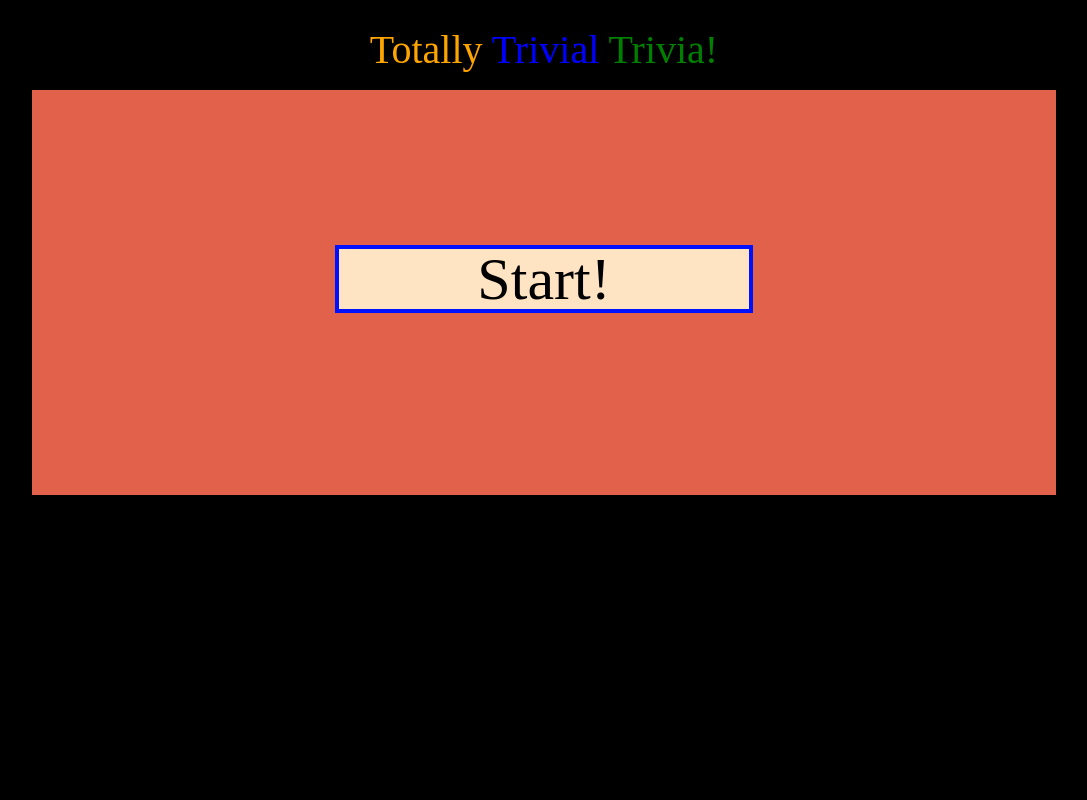
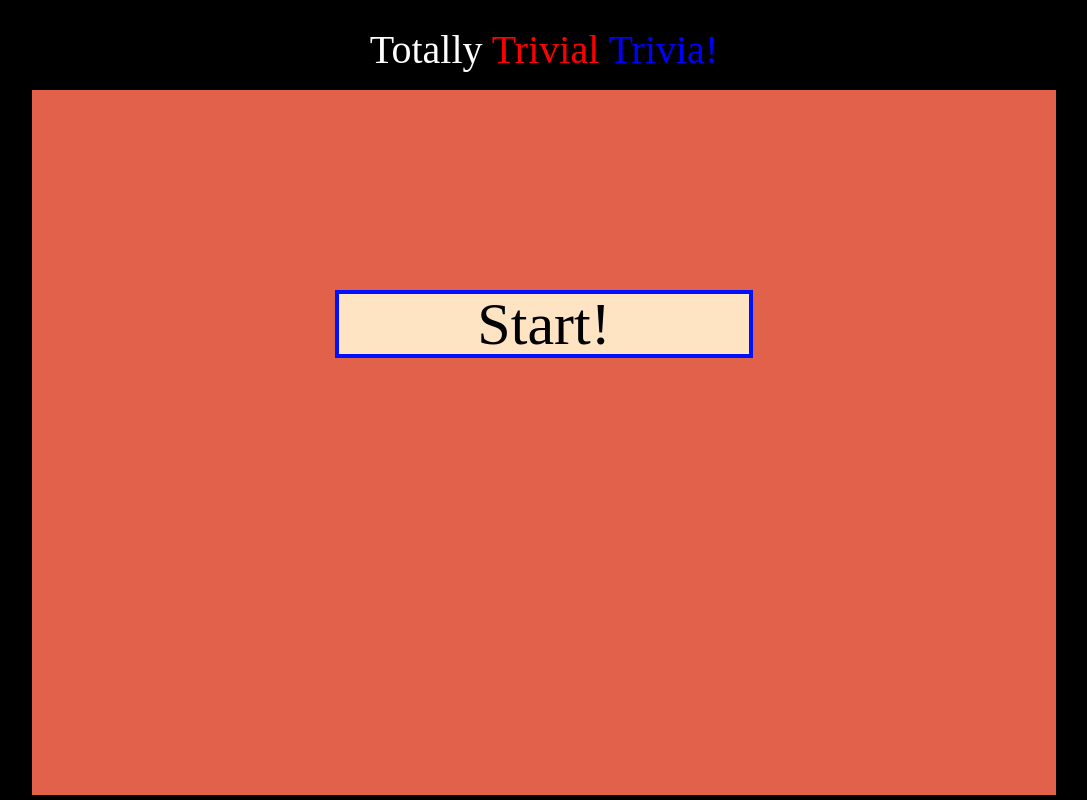
Before and after one commit to Spacejnk/TriviaGame, a plain HTML site: page index.html in a window 1280 px wide. Shown: the whole page, without its empty margins (96-1183 px from the left). Drawn offline with nearby package versions, Linux system fonts and the light colour scheme.

Commit message:
fix random color generator ttt text

```diff
--- a/assets/css/style.css
+++ b/assets/css/style.css
@@ -104,7 +104,7 @@ body {
     padding-top: 5px;
     width: 80%;
     margin: 20px auto;
-    height: 400px;
+    height: 700px;
     position: absolute;
     margin-left: 10%;
     background-color: rgb(226, 97, 74);
@@ -112,11 +112,11 @@ body {
 
 }
 
-.finnerdiv {
+.innerdiv {
     padding-top: 35px;
     width: 100%;
     margin: 10px auto;
-    height: 455px;
+    height: 755px;
     position: absolute;
     background-color: rgb(226, 97, 74);
 
--- a/assets/javascript/app.js
+++ b/assets/javascript/app.js
@@ -1,52 +1,22 @@
-// Define some colours
-var colours = [
-    "red",
-    "orange",
-    "yellow",
-    "green",
-    "blue",
-    "purple"
-];
 
-// Retrieve the words
-var text = $(".rc").html().split(" ");
-
-// Empty the elment
-$(".rc").empty();
-
-// Iterate over the words
-$.each(text, function(i, word) {
-    if(i != text.length) {
-        word += " "; // Add space after word
-    }
-
-     // Get random color
-     setTimeout(function() {
-      $(colourIndex).reset();
-
-    }, 500);
-     var colourIndex = Math.floor(Math.random() * colours.length);
-
-    $("<span>")
-        .html(word)
-        .css("color", colours[colourIndex])
-        .appendTo($(".rc"));
-
-
-});
-
-
-// setTimeout(function() {
-//   $(text).reset();
-// }, 1000);
-
-
-
-// add jQuery text for All Done!
-// create variables for correctAnswer, wrongAnswer and unAnswer set to zero
+// create variables for correctAnswer, wrongAnswer and unAnswered set to zero
 var correctAnswer = 0;
 var wrongAnswer = 0;
 var unAnswered = 0;
+
+var colors = ["blue", "white", "red"]
+var currentColor = 0
+var lis = document.querySelectorAll(".rc")
+
+function changeColor() {
+  --currentColor
+  if (currentColor < 0) currentColor = colors.length -1
+  for (var i = 0; i < lis.length; i++) {
+    lis[i].style.color = colors[(currentColor +i) % colors.length]
+  }
+}
+
+setInterval(changeColor, 1000);
 
 // set timer --- wrap timer in on-click function
 $("#hideDiv").click( function(){
@@ -57,14 +27,10 @@ var downloadTimer = setInterval(function(){
   if(timeleft <= 0){
     clearInterval(downloadTimer);
     document.getElementById("timer").innerHTML = "Finished!";
-
     // line 38 var ifUnAnswered
     clearInterval(ifUnAnswered());
-
-
-  }
-
-}, 1000);
+    }
+  }, 1000);
 
 });
 
@@ -79,53 +45,30 @@ $("#hideDiv").click( function(){
 });
 
  // ifUnAnswered
-
-var ifUnAnswered = function checkFunc() {
+ var ifUnAnswered = function checkFunc() {
 
     if (!$(".answer:checked").length < 3 ) {
         unAnswered = 3 - $(".answer:checked").length;
         $("#unAnswered").text(unAnswered);
-        //alert("Not checked")
-    } else {
-        //alert("Checked");
     }
-
-} // ifUnAnswered
-
-////
-// for loop to check if radio is unchecked
-
-
-// for (var i=0; i<input.answer.length; i++)  {
-// if (!$("input[name='answer']:checked"))  {
-
-//     unAnswered = "input[name='answer'][i]";
-//     unAnswered++;
-
-// }
-// }
-/////
+}
 
 // Hide results until game over
 $(document).ready(function() {
     setTimeout(function(){
     $('#thisDiv').fadeIn();
-    }, 10000);
+    }, 14000);
     });
 
-
+// Increment wins and losses
 $(document).ready(function(){
     $('.answer').change(function(){
       if(this.value === "correct") {
           correctAnswer++;
         $("#correctAnswer").text(correctAnswer);
-        alert('You have selected the correct answer!');
       } else if(this.value === "wrong"){
         wrongAnswer++;
         $("#wrongAnswer").text(wrongAnswer);
-        alert('You have selected the wrong answer!');
-
       }
     });
-
-  });
+ });
--- a/index.html
+++ b/index.html
@@ -13,14 +13,20 @@
 </head>
 <body>
     <div class="container">
-        <h1 id="heading"><strong class="rc totally">Totally Trivial Trivia!</strong></h1>
+        <!-- <h1 id="heading"><strong class="rc totally">Totally Trivial Trivia!</strong></h1> -->
+        <h1 id="heading">
+            <strong class="rc totally">Totally</strong>
+            <strong class="rc totally">Trivial</strong>
+            <strong class="rc totally">Trivia!</strong>
+        </h1>
 
-            <div class="startdiv"> <!-- innerDiv-->
+        <div class="startdiv"> <!-- innerDiv-->
                 <div class="innerdiv" id="hideDiv">
                     <h1 class="gameStart" id="hideDiv" >Start!</h1>
                 </div> <!-- startDiv -->
+                <h3 class="lorem">Time Remaining: <span id="timer"></span></h3>
                      <div id="thisDiv" style="display:none;">
-                <h3 class="lorem">Time Remaining: <span id="timer"></span></h3>
+                <!-- <h3 class="lorem">Time Remaining: <span id="timer"></span></h3> -->
                 <p class="scoreInfo">Correct: <span id="correctAnswer"></span></p>
                 <p class="scoreInfo">Wrong: <span id="wrongAnswer"></span></p>
                 <p class="scoreInfo">Unanswered: <span id="unAnswered"></span></p>
@@ -34,7 +40,7 @@
                             <input type="radio" class='answer' name="answer" value="wrong" />Abraham Lincoln
                      </label>
                 </form>
-            </div>
+        </div>
 
                     <div id="x">
                 <!-- <form action="">
```
